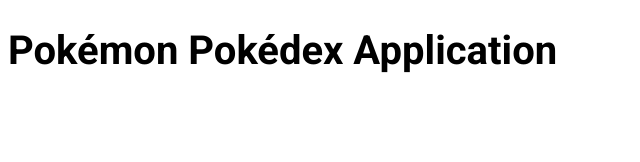
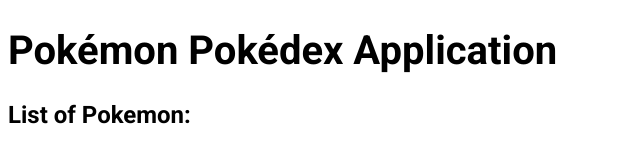
Before and after one commit to swuerfel/pokedex-js-app, a plain HTML site: page index.html in a window 1280 px wide. Shown: the whole page, without its empty margins (0-640 px from the left). Drawn offline with Linux system fonts and the light colour scheme.

Commit message:
1.3. Added the basic structure for the Pokemon App in the index.html

```diff
--- a/index.html
+++ b/index.html
@@ -8,7 +8,10 @@
   <title>Pokémon Pokédex Application</title>
 </head>
 <body>
+  <div class="content">
     <h1>Pokémon Pokédex Application</h1>
+    <h2>List of Pokemon:</h2>
     <script src="js/scripts.js"></script>
+  </div>
 </body>
 </html>
```
Lines whose indentation alone changed are shown as unchanged.
